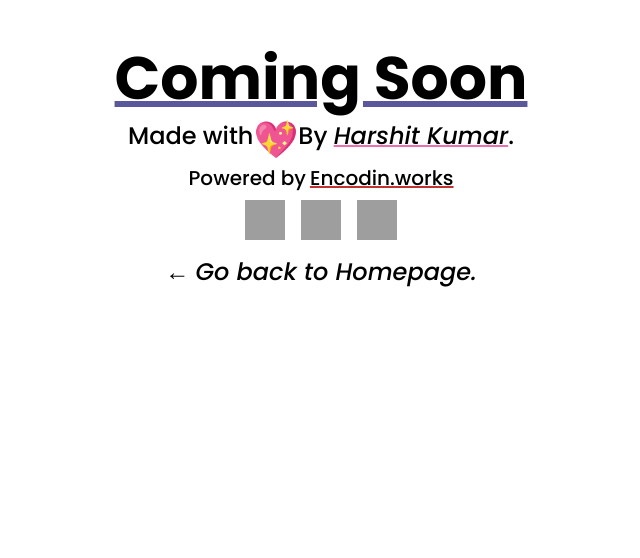
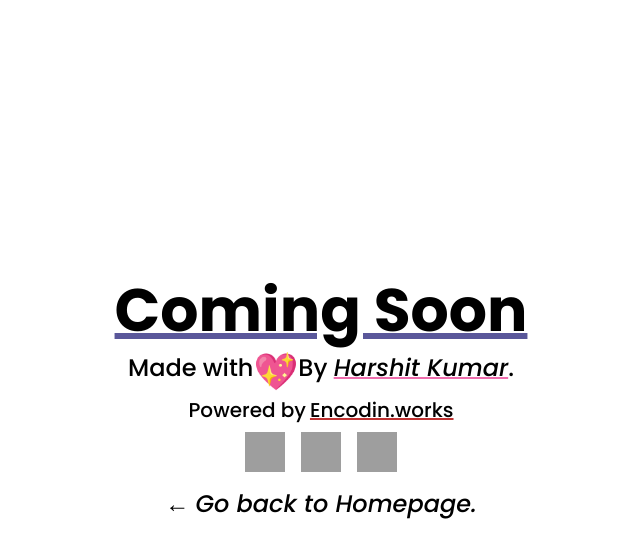
Before and after one commit to HarshitKumar9030/Python-Emails, a plain HTML site: page soon.html in a window 1280 px wide. Shown: the whole page, without its empty margins (319-959 px from the left). Drawn offline with nearby package versions, Linux system fonts and the light colour scheme; grey boxes are pictures that could not be loaded.

Commit message:
Update soon.html

```diff
--- a/soon.html
+++ b/soon.html
@@ -39,8 +39,8 @@
     </script>
 </head>
 
-<body>
-    <main class=" bg-white mt-12 flex content-center items-center justify-center flex-col">
+<body class="flex content-center justify-center min-h-[800px] min-h-screen">
+    <main class=" bg-white flex content-center items-center justify-center flex-col">
         <div class="text-black underline underline-offset-2 decoration-indigo-900/80 font-bold z-50 text-6xl">Coming
             Soon</div>
         <div class="text-2xl mt-3 flex">Made with <span class="text-4xl">💖</span>By&nbsp<span
```
